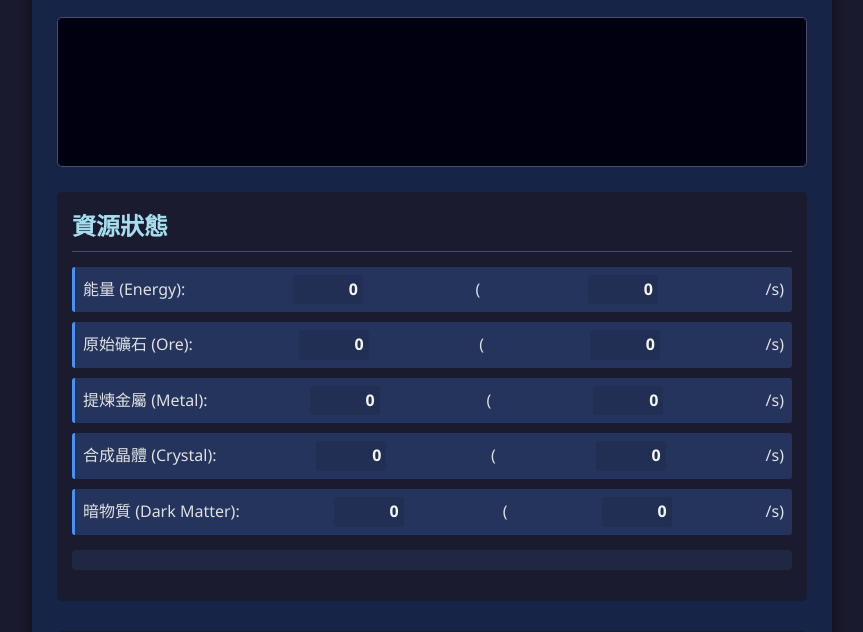
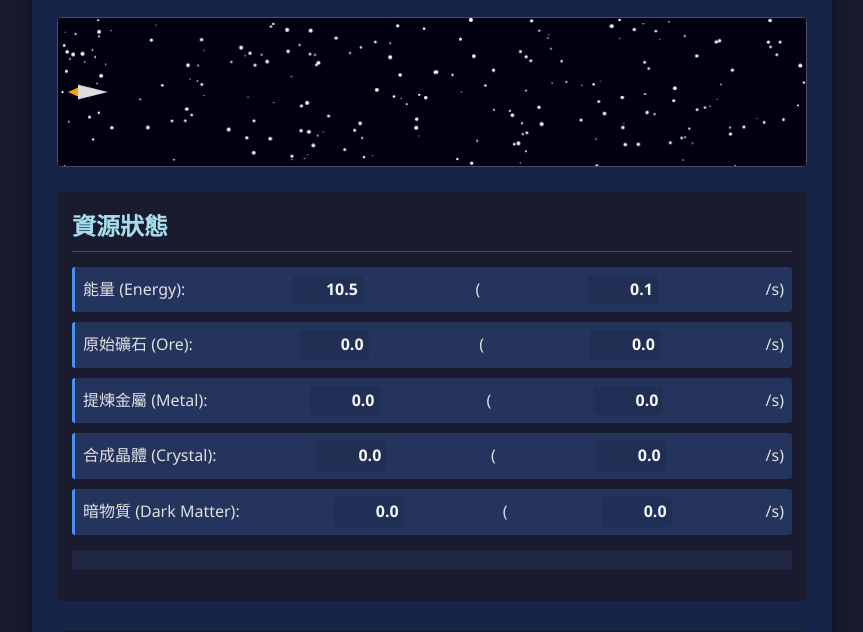
Before and after one commit to ckproduct/RWpcal, a plain HTML site: page idle_game.html in a window 1280 px wide. Shown: the part 125-757 px from the top of the page, without its empty margins (208-1071 px from the left). Drawn offline with Linux system fonts and the light colour scheme.

Commit message:
Update idle_game.html

```diff
--- a/idle_game.html
+++ b/idle_game.html
@@ -79,6 +79,6 @@
          <button id="reset-btn">重設遊戲</button>
     </div>
 
-    <script src="script.js"></script>
+    <script src="idle_game_script.js"></script>
 </body>
 </html>
```
